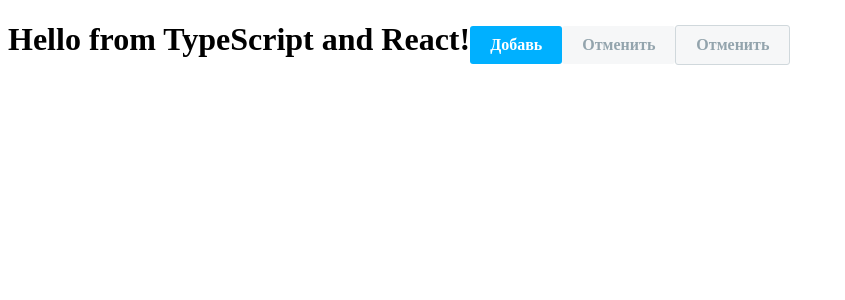
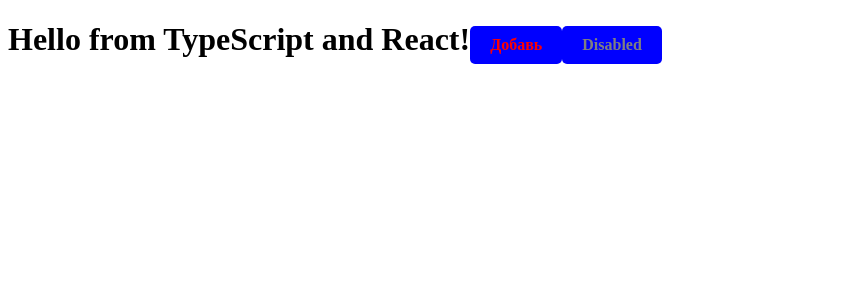
Before and after one commit to ermo4enkov/2dooshka, a React app: page / in a window 1280 px wide. Shown: the top 300 px of the page, without its empty margins (0-845 px from the left). Built offline with nearby package versions, Linux system fonts and the light colour scheme; the HTML template or start-up script is replaced by a standard one.

Commit message:
Changed button

```diff
--- a/src/assets/scss/buttons/buttons.scss
+++ b/src/assets/scss/buttons/buttons.scss
@@ -1,36 +1,36 @@
-.button{
-    border-radius: $radius;
-    // font-family: SourceSansPro;
-	font-size: $text;
-	text-align: center;
-    color: #fff;
-    padding: 10px 20px;
-    display: inline-block;
-    cursor: pointer;
-
-    &_add{
-        background-color: $button_add;
-    }
-
-    &_cancel{
-        background-color: $grey-light;
-        color: $buttons_cancel;
-    }
-
-    &:hover{
-        box-shadow: inset 0 -2px 0 0 rgba(0, 0, 0, 0.1);
-        filter: brightness(80%);
-    }
-
-    &.is-blocked{
-        background-color: $grey-light;
-        border: solid 1px $grey;
-        color: $grey-dark;
-        cursor: default;
-        &:hover{
-            filter: none;
-            box-shadow: none;
-        }
-    }
-
-}
+//.button{
+//    //border-radius: $radius;
+//    //// font-family: SourceSansPro;
+//    //font-size: $text;
+//    //text-align: center;
+//    //color: #fff;
+//    //padding: 10px 20px;
+//    //display: inline-block;
+//    //cursor: pointer;
+//
+//    &_add{
+//        background-color: $button_add;
+//    }
+//
+//    &_cancel{
+//        background-color: $grey-light;
+//        color: $buttons_cancel;
+//    }
+//
+//    &:hover{
+//        box-shadow: inset 0 -2px 0 0 rgba(0, 0, 0, 0.1);
+//        filter: brightness(80%);
+//    }
+//
+//    &.is-blocked{
+//        background-color: $grey-light;
+//        border: solid 1px $grey;
+//        color: $grey-dark;
+//        cursor: default;
+//        &:hover{
+//            filter: none;
+//            box-shadow: none;
+//        }
+//    }
+//
+//}
--- a/src/components/buttons/button_add/button_add.tsx
+++ b/src/components/buttons/button_add/button_add.tsx
@@ -1,26 +1,48 @@
 import * as React from "react";
-
+import styled from 'styled-components'
 // export interface HelloProps { compiler: string; framework: string; }
 
 interface ButtonProps {
     text: string;
+    add?: boolean;
+    disable?: boolean;
+    children?: React.ReactChild;
 }
 
 interface ButtonState {
     isBlocked: boolean;
 }
 
-export class ButtonAdd extends React.Component<ButtonProps, ButtonState> {
+const StyledButton = styled.div`
+    border-radius: 5px;
+    // font-family: SourceSansPro;
+    font-size: 16px;
+    text-align: center;
+    color: #fff;
+    padding: 10px 20px;
+    display: inline-block;
+    cursor: pointer;
+    color: ${(props: ButtonProps) => props.add? "red":
+             props.disable? "grey": '#000'
+    };
+    background-color: blue;
+`;
+
+export class Button extends React.Component<ButtonProps, ButtonState> {
     constructor(props: ButtonProps) {
         super(props);
     }
     render() {
         return (
-            <div className="button button_add">
+            <StyledButton {...this.props}>
                 {this.props.text}
-            </div>
+            </StyledButton>
         );
     }
 }
 
-export default ButtonAdd;
+
+
+
+
+export default Button;
--- a/src/components/buttons/button_cancel/button_cancel.tsx
+++ /dev/null
@@ -1,37 +0,0 @@
-import * as React from "react";
-
-// export interface ButtonAddProps { name: string; }
-interface ButtonProps {
-    text: string;
-    isBlocked?: boolean;
-}
-
-interface ButtonState {
-    isBlocked: boolean;
-}
-
-export class ButtonCancel extends React.Component<ButtonProps, ButtonState> {
-    constructor(props: ButtonProps) {
-        super(props);
-
-        this.state = {
-            isBlocked: props.isBlocked
-        };
-    }
-
-    changeState() {
-        this.state = {
-            isBlocked: true
-        };
-    }
-
-    render() {
-        return (
-            <div className={"button button_cancel " + (this.state.isBlocked ? "is-blocked" : " ")} onClick={this.changeState.bind(this)}>
-                {this.props.text}
-            </div>
-        );
-    }
-}
-
-export default ButtonCancel;
--- a/src/components/buttons/button_cancel/index.tsx
+++ /dev/null
@@ -1 +0,0 @@
-export {default} from "./button_cancel"
--- a/src/components/hello.tsx
+++ b/src/components/hello.tsx
@@ -1,12 +1,11 @@
 import * as React from "react";
-import { ButtonAdd } from "../components/buttons/button_add/button_add";
-import { ButtonCancel } from "../components/buttons/button_cancel/button_cancel";
+import { Button } from "../components/buttons/button_add/button_add";
+
 
 export interface HelloProps { compiler: string; framework: string; }
 
 export const Hello = (props: HelloProps) =>
     <h1>Hello from {props.compiler} and {props.framework}!
-        <ButtonAdd text="Добавь"/>
-        <ButtonCancel text="Отменить"/>
-        <ButtonCancel text="Отменить" isBlocked={true}/>
+        <Button add text="Добавь"/>
+        <Button disable text="Disabled"/>
     </h1>;
```
Also changed, not shown: package.json (+4 -3 lines), 1 other file (tests, documents, lock files or other folders).
